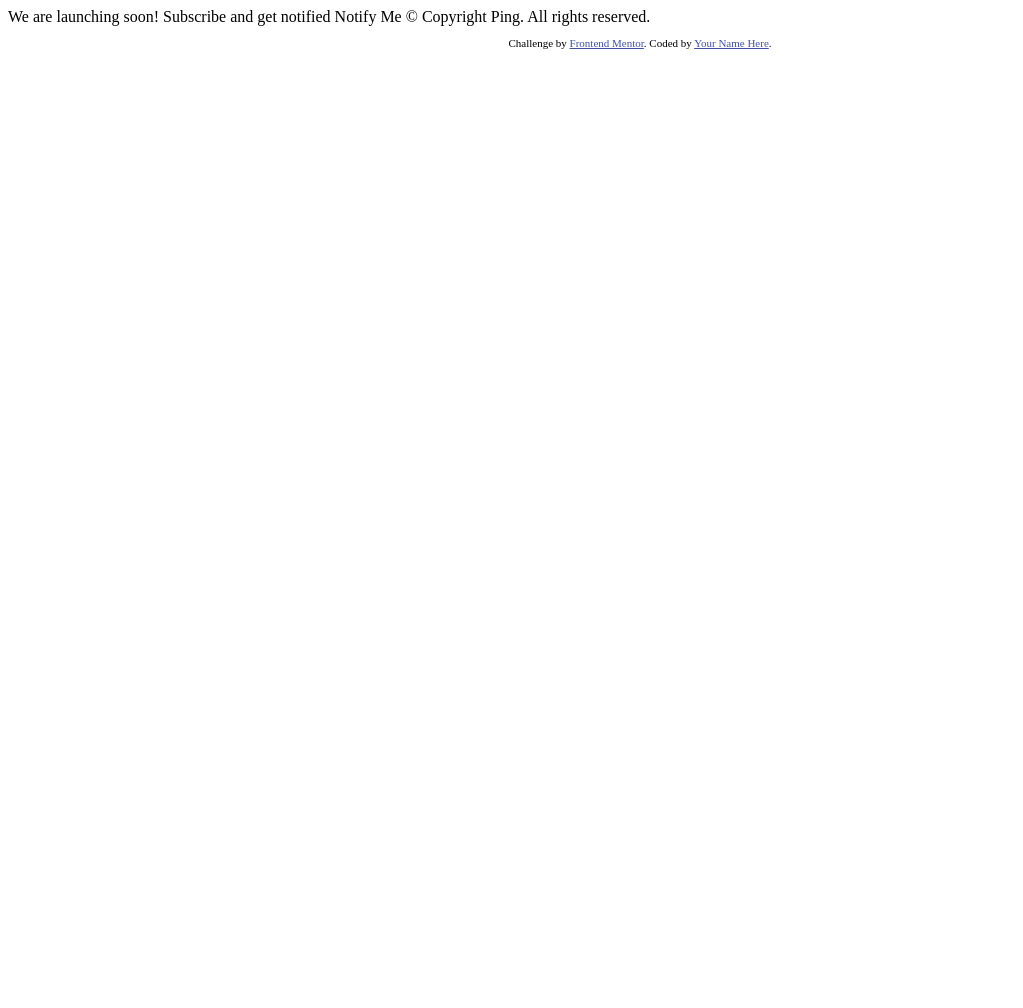
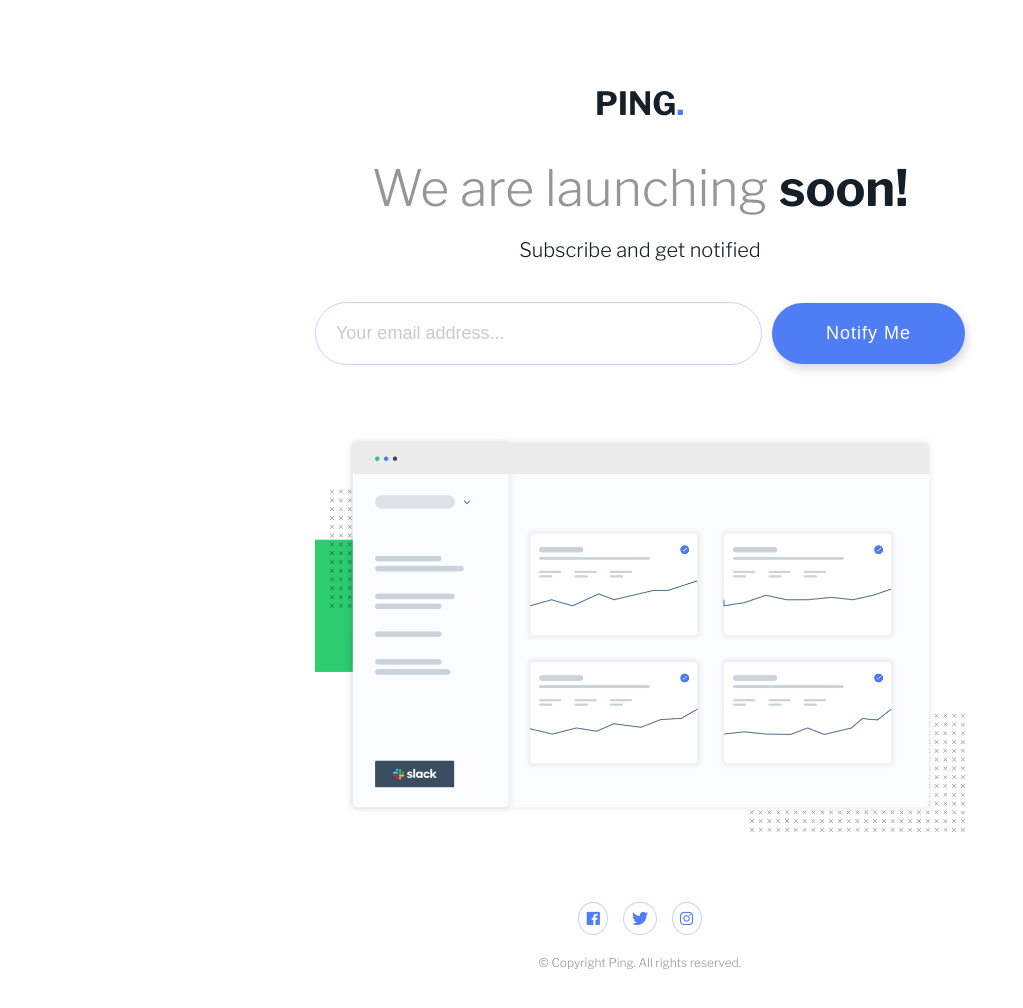
Before and after one commit to osmannurierdogan/fem-ping-coming-soon-page, a website: page index.html in a window 1280 px wide. Shown: the whole page, without its empty margins (0-1023 px from the left). Before the commit the page ends 800 px from the top, so only its background shows below. Drawn offline with nearby package versions, Linux system fonts and the light colour scheme.

Commit message:
Challenge completed. Files uploaded.

```diff
--- a/index.html
+++ b/index.html
@@ -1,34 +1,78 @@
 <!DOCTYPE html>
 <html lang="en">
   <head>
-  <meta charset="UTF-8">
-  <meta name="viewport" content="width=device-width, initial-scale=1.0"> <!-- displays site properly based on user's device -->
-
-  <link rel="icon" type="image/png" sizes="32x32" href="./images/favicon-32x32.png">
-
+    <meta charset="UTF-8" />
+    <meta name="viewport" content="width=device-width, initial-scale=1.0" />
+    <!-- displays site properly based on user's device -->
+    <link
+      rel="icon"
+      type="image/png"
+      sizes="32x32"
+      href="./images/favicon-32x32.png"
+    />
+    <link
+      href="https://unpkg.com/ionicons@4.5.10-0/dist/css/ionicons.min.css"
+      rel="stylesheet"
+    />
     <title>Frontend Mentor | Ping coming soon page</title>
-
-  <!-- Feel free to remove these styles or customise in your own stylesheet 👍 -->
-  <style>
-    .attribution { font-size: 11px; text-align: center; }
-    .attribution a { color: hsl(228, 45%, 44%); }
-  </style>
+    <link rel="stylesheet" href="./dist/main.css" />
   </head>
   <body>
+    <div class="container">
+      <div class="container__logo">
+        <img src="./images/logo.svg" alt="PING Logo" />
+      </div>
 
-  We are launching soon!
+      <div class="container__title">
+        <span class="container__title--regular">We are launching</span>
+        <span class="container__title--bold">soon!</span>
+      </div>
 
-  Subscribe and get notified
+      <p class="container__detail">Subscribe and get notified</p>
 
-  Notify Me
+      <form action="#" class="form-group">
+        <input
+          type="email"
+          placeholder="Your email address..."
+          required
+          class="email-input"
+        />
+        <button class="button__notify">Notify Me</button>
+      </form>
 
+      <div class="container__image">
+        <img
+          src="./images/illustration-dashboard.png"
+          alt="Dashboard Illustration Image"
+        />
+      </div>
+
+      <div class="container__footer">
+        <div class="container__footer__social-icons">
+          <a href="#"><i class="icon ion-logo-facebook"></i></a>
+          <a href="#"><i class="icon ion-logo-twitter"></i></a>
+          <a href="#"><i class="icon ion-logo-instagram"></i></a>
+        </div>
+      </div>
+      <div class="container__footer__copyright">
         &copy; Copyright Ping. All rights reserved.
-
+      </div>
+    </div>
     <footer>
       <p class="attribution">
-      Challenge by <a href="https://www.frontendmentor.io?ref=challenge" target="_blank">Frontend Mentor</a>.
-      Coded by <a href="#">Your Name Here</a>.
+        Challenge by
+        <a href="https://www.frontendmentor.io?ref=challenge" target="_blank"
+          >Frontend Mentor</a
+        >. Coded by
+        <a href="https://www.frontendmentor.io/profile/osmannurierdogan"
+          >Osman Nuri Erdogan</a
+        >.
       </p>
     </footer>
+    <!-- IONICONS SCRIPT TAGS -->
+    <!-- <script
+      defer
+      src="https://unpkg.com/ionicons@4.5.10-0/dist/ionicons.js"
+    ></script> -->
   </body>
 </html>
--- /dev/null
+++ b/sass/ResponsiveMixin.scss
@@ -0,0 +1,44 @@
+@mixin responsive($breakpoint) {
+  @if $breakpoint == phone {
+    @media (max-width: 24em) {
+      // 384px
+      @content;
+    }
+  }
+  // @if $breakpoint == phone {
+  //   @media (max-width: $mobile-breakpoint) {
+  //     // 375px
+  //     @content;
+  //   }
+  // }
+  // @if $breakpoint == tab-port {
+  // 	@media (max-width: 56.25em) {
+  // 		// 900px
+  // 		@content;
+  // 	}
+  // }
+  // @if $breakpoint == tab-land {
+  // 	@media (max-width: 75em) {
+  // 		// 1200px
+  // 		@content;
+  // 	}
+  // }
+  @if $breakpoint == desktop {
+    @media (max-width: 90em) {
+      // 1440px
+      @content;
+    }
+  }
+  // @if $breakpoint == desktop {
+  //   @media (max-width: $desktop-breakpoint) {
+  //     // 1440px
+  //     @content;
+  //   }
+  // }
+  // @if $breakpoint == big-desktop {
+  // 	@media (min-width: 112.5em) {
+  // 		// 1800px
+  // 		@content;
+  // 	}
+  // }
+}
--- /dev/null
+++ b/sass/main.scss
@@ -0,0 +1,217 @@
+@import url("https://fonts.googleapis.com/css2?family=Libre+Franklin:wght@300;600;700&display=swap");
+$mobile-breakpoint: 24em;
+$desktop-breakpoint: 90em;
+$color-primary-blue: hsl(223, 87%, 63%);
+$color-secondary-pale-blue: hsl(223, 100%, 88%);
+$color-secondary-light-red: hsl(354, 100%, 66%);
+$color-neutral-gray: hsl(0, 0%, 59%);
+$color-neutral-very-dark-blue: hsl(209, 33%, 12%);
+$color-neutral-white: hsl(0, 0%, 100%);
+$font-size-body: 2rem;
+$font-family: "Libre Franklin", sans-serif;
+$font-weight-light: 300;
+$font-weight-regular: 600;
+$font-weight-bold: 700;
+$box-shadow-notify-button: 0.25rem 0.5rem 1rem rgba(0, 0, 0, 0.15);
+//- [Ionicons](https://ionicons.com)
+@mixin responsive($breakpoint) {
+  @if $breakpoint == phone {
+    @media (max-width: 24em) {
+      // 384px
+      @content;
+    }
+  }
+  // @if $breakpoint == phone {
+  //   @media (max-width: $mobile-breakpoint) {
+  //     // 375px
+  //     @content;
+  //   }
+  // }
+  // @if $breakpoint == tab-port {
+  // 	@media (max-width: 56.25em) {
+  // 		// 900px
+  // 		@content;
+  // 	}
+  // }
+  // @if $breakpoint == tab-land {
+  // 	@media (max-width: 75em) {
+  // 		// 1200px
+  // 		@content;
+  // 	}
+  // }
+  @if $breakpoint == desktop {
+    @media (max-width: 90em) {
+      // 1440px
+      @content;
+    }
+  }
+  // @if $breakpoint == desktop {
+  //   @media (max-width: $desktop-breakpoint) {
+  //     // 1440px
+  //     @content;
+  //   }
+  // }
+  // @if $breakpoint == big-desktop {
+  // 	@media (min-width: 112.5em) {
+  // 		// 1800px
+  // 		@content;
+  // 	}
+  // }
+}
+
+*,
+*::before,
+*::after {
+  margin: 0;
+  padding: 0;
+  box-sizing: border-box;
+}
+html {
+  font-size: 62.5%;
+  @include responsive(phone) {
+    font-size: 50%;
+  }
+}
+body {
+  font-family: $font-family;
+}
+.container {
+  width: 65rem;
+  margin: 9rem auto 3rem;
+  // margin-inline: auto;
+  display: flex;
+  align-items: center;
+  justify-content: space-between;
+  flex-direction: column;
+  @include responsive(phone) {
+    width: 90%;
+    margin-inline: auto;
+  }
+  &__logo {
+    & img {
+      width: 100%;
+    }
+    margin-bottom: 4rem;
+  }
+  &__title {
+    font-size: 5rem;
+    @include responsive(phone) {
+      font-size: 3rem;
+    }
+    &--regular {
+      font-weight: $font-weight-light;
+      color: $color-neutral-gray;
+    }
+    &--bold {
+      font-weight: $font-weight-bold;
+      color: $color-neutral-very-dark-blue;
+    }
+  }
+  &__detail {
+    color: $color-neutral-very-dark-blue;
+    font-size: $font-size-body;
+    font-weight: $font-weight-light;
+    margin-top: 2rem;
+    margin-bottom: 1rem;
+  }
+  &__image {
+    display: flex;
+    align-items: center;
+    justify-content: space-between;
+    margin-bottom: 7rem;
+    & img {
+      width: 100%;
+    }
+    @include responsive(phone) {
+      margin-bottom: 13rem;
+    }
+  }
+  &__footer {
+    &__social-icons {
+      display: flex;
+      align-items: center;
+      justify-content: space-between;
+      gap: 1.5rem;
+      margin-bottom: 2rem;
+      & a {
+        font-size: 1.75rem;
+        border: 1px solid $color-secondary-pale-blue;
+        padding: 0.5rem 0.75rem;
+        border-radius: 100%;
+        &:link i,
+        &:visited i {
+          color: $color-primary-blue;
+        }
+      }
+    }
+    &__copyright {
+      font-size: 1.2rem;
+      color: $color-neutral-gray;
+      @include responsive(phone) {
+        font-size: 1.4rem;
+      }
+    }
+  }
+}
+.form-group {
+  display: flex;
+  align-items: center;
+  justify-content: space-between;
+  width: 100%;
+  margin: 3rem auto 7rem;
+  @include responsive(phone) {
+    flex-wrap: wrap;
+    justify-content: center;
+    gap: 1.5rem;
+  }
+  & > .email-input {
+    width: 70%;
+    border: none;
+    border-radius: 10rem;
+    border: 1px solid $color-secondary-pale-blue;
+    padding: 2rem;
+    color: $color-neutral-gray;
+    font-size: 1.8rem;
+    @include responsive(phone) {
+      width: 100%;
+    }
+    &:focus {
+      outline: none;
+    }
+    &::placeholder {
+      color: $color-neutral-gray;
+      font-weight: $font-weight-light;
+      opacity: 0.5;
+    }
+  }
+  & > .button__notify {
+    background: none;
+    border: none;
+    outline: none;
+    width: 30%;
+    background-color: $color-primary-blue;
+    color: $color-neutral-white;
+    padding: 2rem 5rem;
+    border-radius: 10rem;
+    margin-left: 1rem;
+    font-weight: $font-weight-light;
+    font-size: 1.8rem;
+    box-shadow: $box-shadow-notify-button;
+    letter-spacing: 1px;
+    @include responsive(phone) {
+      width: 100%;
+      padding: 2rem;
+      margin-left: 0;
+    }
+  }
+}
+footer {
+  visibility: hidden;
+  .attribution {
+    font-size: 11px;
+    text-align: center;
+    & a {
+      color: hsl(228, 45%, 44%);
+    }
+  }
+}
```
Also changed, not shown: package.json (added, +38 -0 lines), dist/main.compiled.css (added), dist/main.concat.css (added), dist/main.css (added), dist/main.prefix.css (added), 1 other file. Lines whose indentation alone changed are shown as unchanged.
